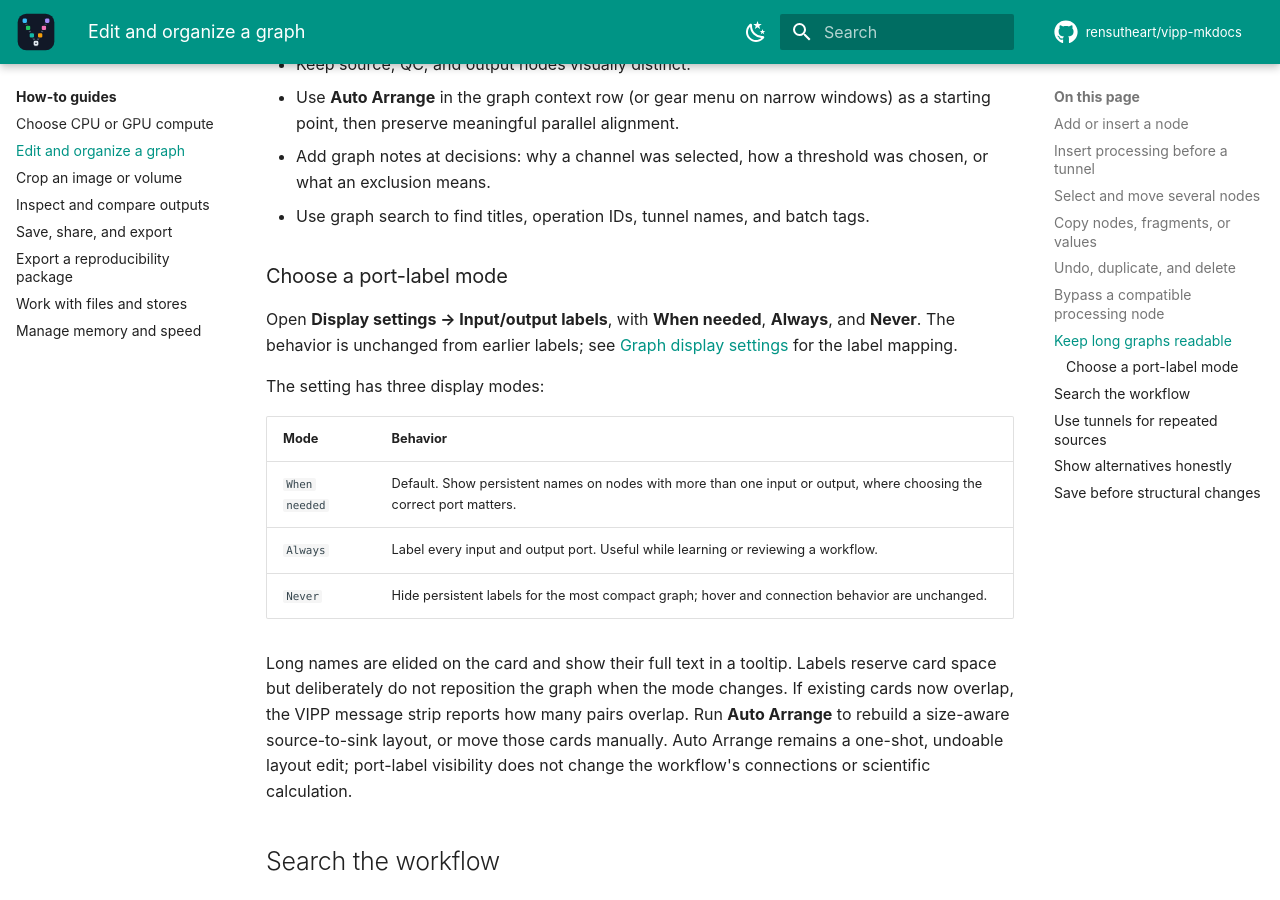
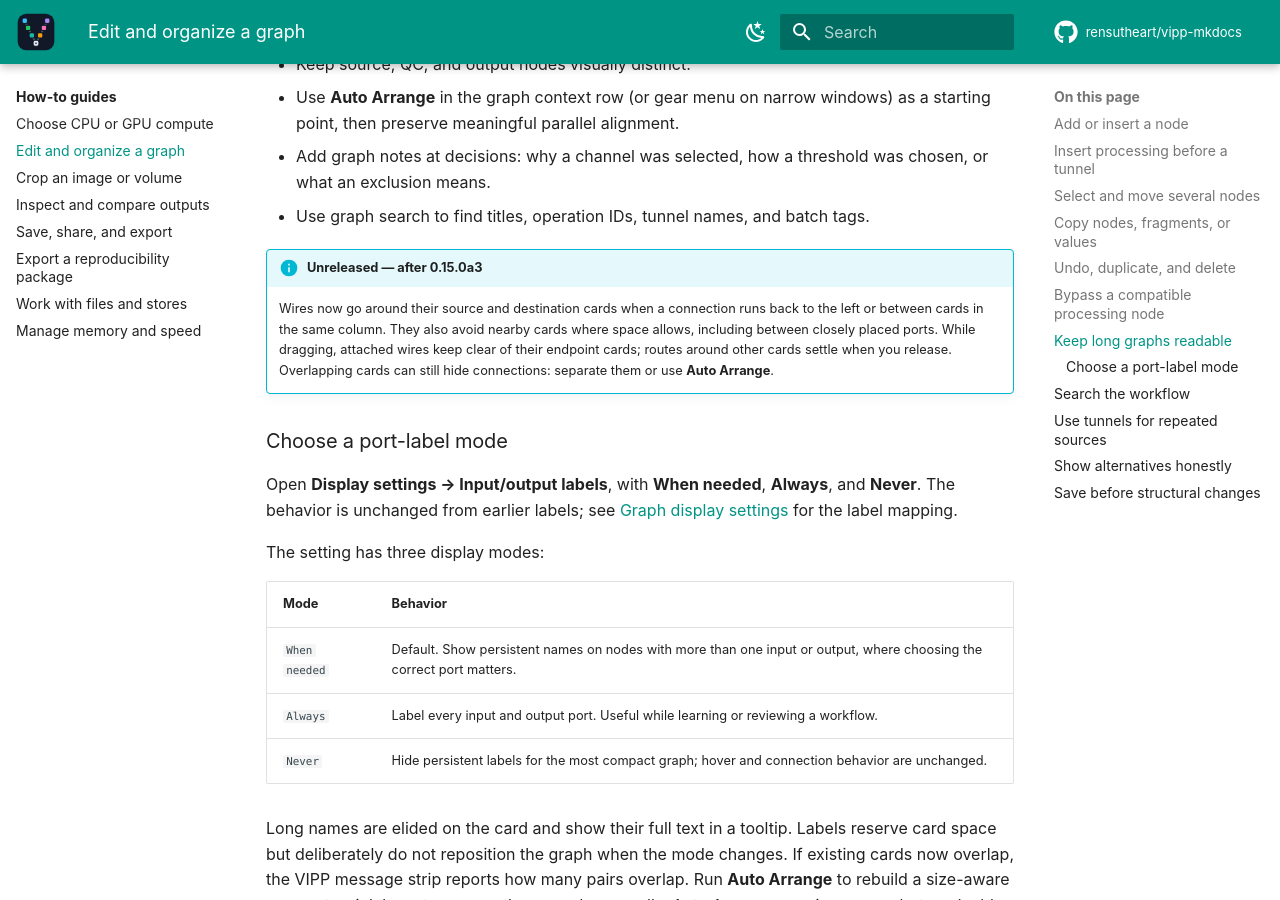
Before and after one commit to rensutheart/vipp-mkdocs, an MkDocs documentation site: the page built from docs/how-to/edit-graph.md, in a window 1280 px wide and 900 px high, scrolled down 2596 px. Built offline with MkDocs 1.6.1 and Material for MkDocs 9.7.7, drawn with Linux system fonts in a browser that asks for light colours; plug-ins that fetch from the network failed and are left out; comment, search, counter and statistics services are not loaded; the version menu is left out.

Commit message:
Document clearer wire routes and histogram overlays

```diff
--- a/docs/how-to/edit-graph.md
+++ b/docs/how-to/edit-graph.md
@@ -106,6 +106,15 @@ step was omitted and recalculate decisive outputs before accepting the branch.
   chosen, or what an exclusion means.
 - Use graph search to find titles, operation IDs, tunnel names, and batch tags.
 
+!!! info "Unreleased — after 0.15.0a3"
+
+    Wires now go around their source and destination cards when a connection
+    runs back to the left or between cards in the same column. They also avoid
+    nearby cards where space allows, including between closely placed ports.
+    While dragging, attached wires keep clear of their endpoint cards; routes
+    around other cards settle when you release. Overlapping cards can still
+    hide connections: separate them or use **Auto Arrange**.
+
 ### Choose a port-label mode
 
 Open **Display settings → Input/output labels**, with **When needed**, **Always**, and **Never**. The behavior is unchanged from earlier labels; see
```
Also changed, not shown: docs/workflows/object-measurements-tables.md (+8 -0 lines).
